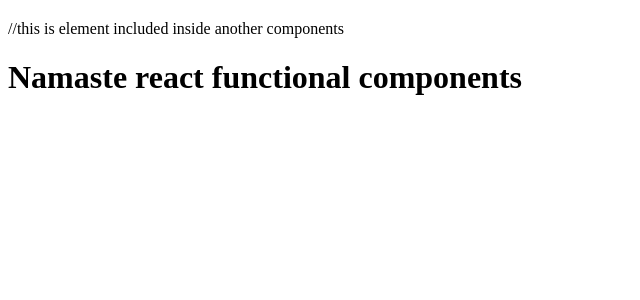
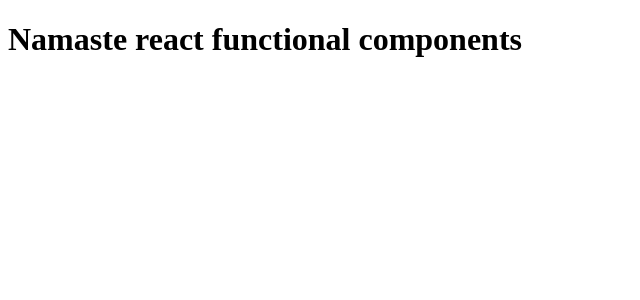
Before and after one commit to BARNALIXD/REACT-SAINI, a React (Vite) app: page / in a window 1280 px wide. Shown: the top 300 px of the page, without its empty margins (0-640 px from the left). Built offline with nearby package versions, Linux system fonts and the light colour scheme.

Commit message:
element within another element

```diff
--- a/App.js
+++ b/App.js
@@ -1,9 +1,14 @@
 import React from 'react';
 import ReactDOM from 'react-dom/client';
 
-//Element:
+
+
+// element within element
+const elem = <span>React Element</span>
+
 const title = () => (
 <h1 className='heading' tabIndex={5}>
+    {elem}
     Namaste reading using JSX
     </h1>
     );
@@ -13,7 +18,6 @@ const title = () => (
 
             <div id='container'>
                 <h2> {title} </h2>
-                //this is element included inside another components
             <h1 className='heading'>Namaste react functional components</h1>
         </div>
     );
```
